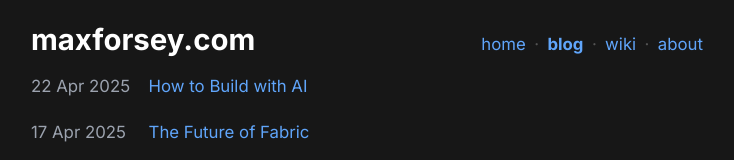
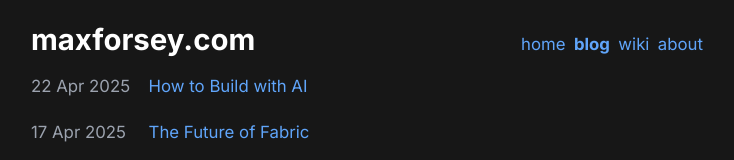
Before and after one commit to max4c/m4c2, a Next.js app: page /blog in a window 1280 px wide. Shown: the top 160 px of the page, without its empty margins (273-1007 px from the left). Built offline with nearby package versions, Linux system fonts and the light colour scheme; no server answers.

Commit message:
Remove header nav separators

```diff
--- a/src/components/MinimalHeader.tsx
+++ b/src/components/MinimalHeader.tsx
@@ -22,15 +22,12 @@ export default function MinimalHeader() {
           <Link href="/" className={linkClass(pathname === '/')}>
             home
           </Link>
-          <span className="opacity-30">·</span>
           <Link href="/blog" className={linkClass(pathname.startsWith('/blog'))}>
             blog
           </Link>
-          <span className="opacity-30">·</span>
           <Link href="/wiki" className={linkClass(pathname.startsWith('/wiki'))}>
             wiki
           </Link>
-          <span className="opacity-30">·</span>
           <Link href="/about" className={linkClass(pathname.startsWith('/about'))}>
             about
           </Link>
```
